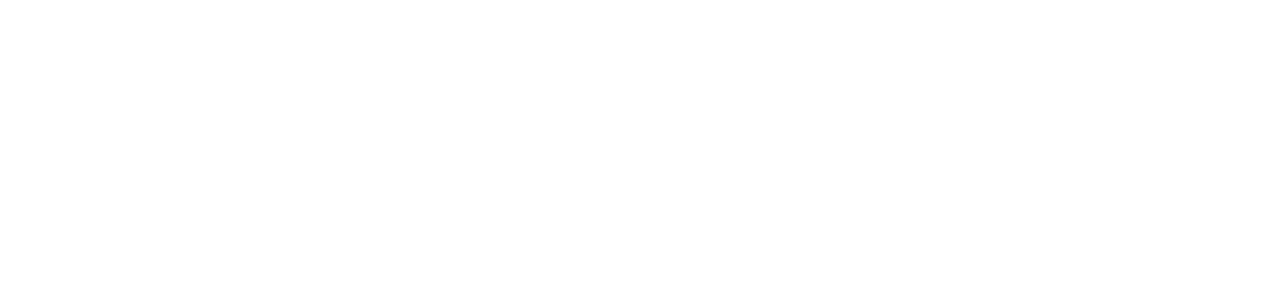
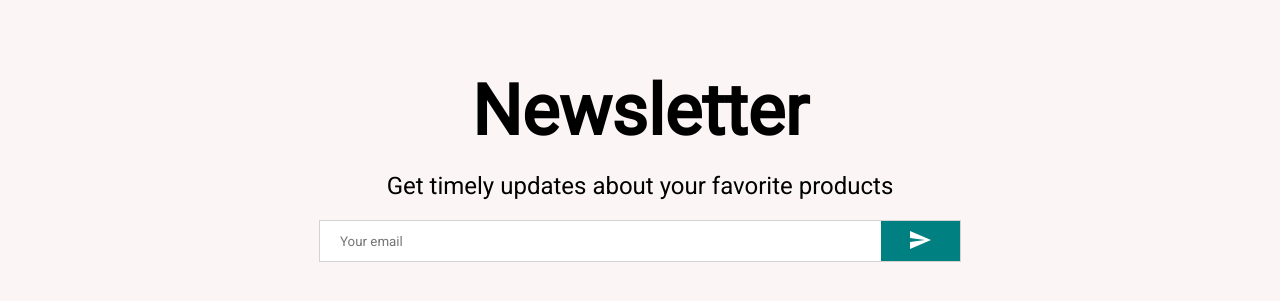
Before and after one commit to iampsr8/fullstack_ecommerce, a React (Create React App) app: page / in a window 1280 px wide. Shown: the part 2378-2679 px from the top of the page. Before the commit the page ends 2281 px from the top, so only its background shows below. Built offline with nearby package versions, Linux system fonts and the light colour scheme; a web font is replaced by a local one.

Commit message:
added newsletter

```diff
--- a/src/components/CategoryItem.jsx
+++ b/src/components/CategoryItem.jsx
@@ -33,6 +33,11 @@
     color: gray;
     cursor: pointer;
     font-weight: 600;
+    transition: all 0.3s ease;
+    &:hover{
+        transform: scale(1.1);
+        color: black;
+    }
 `
 const CategoryItem = ({item}) => {
   return (
--- /dev/null
+++ b/src/components/Newsletter.jsx
@@ -0,0 +1,56 @@
+import { Send } from "@mui/icons-material"
+import styled from "styled-components"
+
+const Container = styled.div`
+    height: 60vh;
+    background-color: #fcf5f5;
+    display: flex;
+    align-items: center;
+    justify-content: center;
+    flex-direction: column;
+`
+const Title = styled.h1`
+    font-size: 70px;
+    margin-bottom: 20px;
+`
+const Desc = styled.div`
+    font-size: 24px;
+    font-weight: 300;
+    margin-bottom: 20px;
+`
+const InputContainer = styled.div`
+    width: 50%;
+    height: 40px;
+    background-color: white;
+    display: flex;
+    justify-content: space-between;
+    border: 1px solid lightgray;
+`
+const Input = styled.input`
+    border: none;
+    flex: 8;
+    padding-left: 20px;
+`
+const Button = styled.button`
+    flex: 1;
+    border: none;
+    background-color: teal;
+    color: white;
+    cursor: pointer;
+`
+const Newsletter = () => {
+  return (
+      <Container>
+          <Title>Newsletter</Title>
+          <Desc>Get timely updates about your favorite products</Desc>
+          <InputContainer>
+              <Input placeholder="Your email" />
+              <Button>
+                  <Send/>
+              </Button>
+          </InputContainer>
+    </Container>
+  )
+}
+
+export default Newsletter
--- a/src/components/Product.jsx
+++ b/src/components/Product.jsx
@@ -31,13 +31,13 @@
         opacity: 1;
     }
 `
-const Circle=styled.div`
-    width: 200px;
-    height: 200px;
-    border-radius: 50%;
-    background-color: white;
-    position: absolute;
-`
+// const Circle=styled.div`
+//     width: 200px;
+//     height: 200px;
+//     border-radius: 50%;
+//     background-color: white;
+//     position: absolute;
+// `
 const Image=styled.img`
     height: 75%;
     z-index: 2;
@@ -62,7 +62,7 @@
 const Product = ({item}) => {
   return (
       <Container>
-          <Circle />
+          {/* <Circle /> */}
           <Image src={item.img} />
           <Info>
               <Icon>
--- a/src/pages/Home.jsx
+++ b/src/pages/Home.jsx
@@ -4,6 +4,7 @@
 import Slider from '../components/Slider'
 import Categories from '../components/Categories'
 import Products from '../components/Products'
+import Newsletter from '../components/Newsletter'
 
 const Home = () => {
   return (
@@ -12,7 +13,8 @@
           <Navbar />
       <Slider />
       <Categories />
-      <Products/>
+      <Products />
+      <Newsletter/>
       </div>
   )
 }
```
